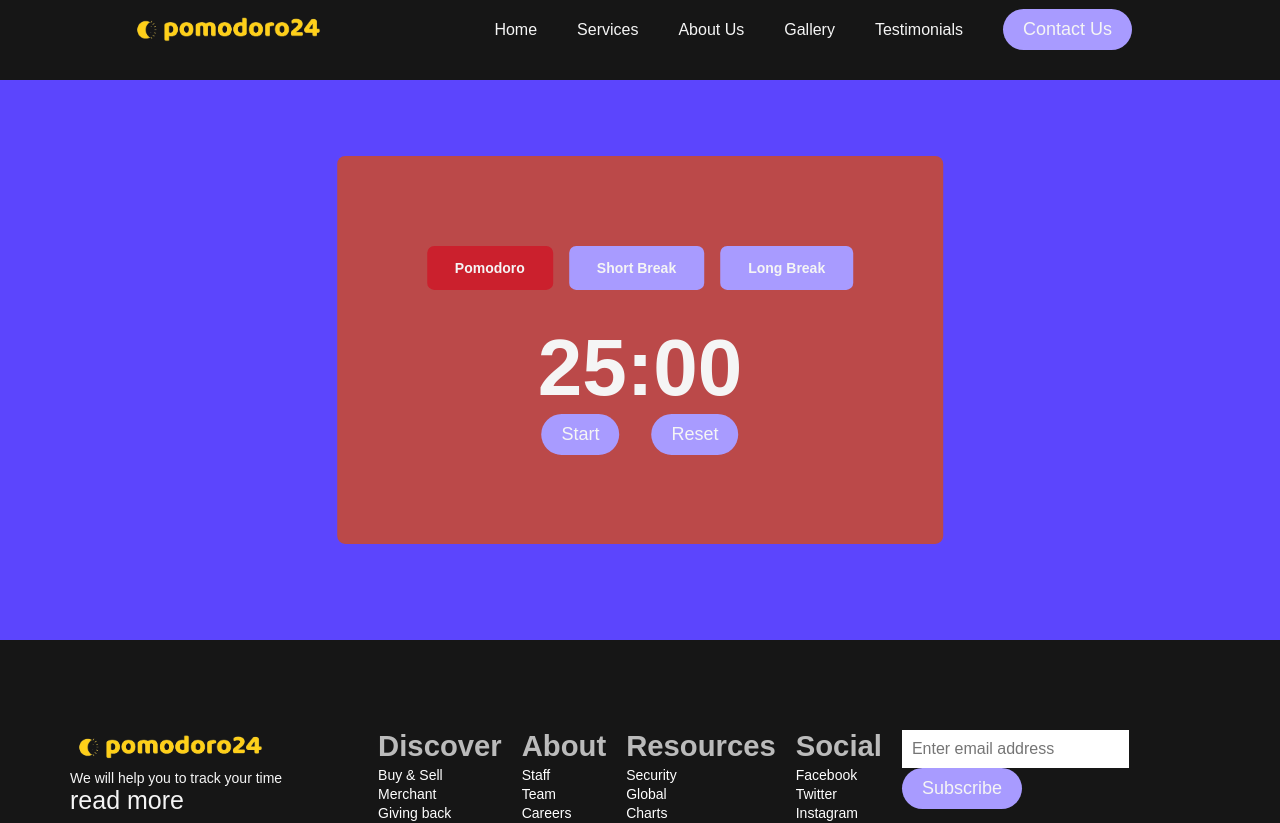
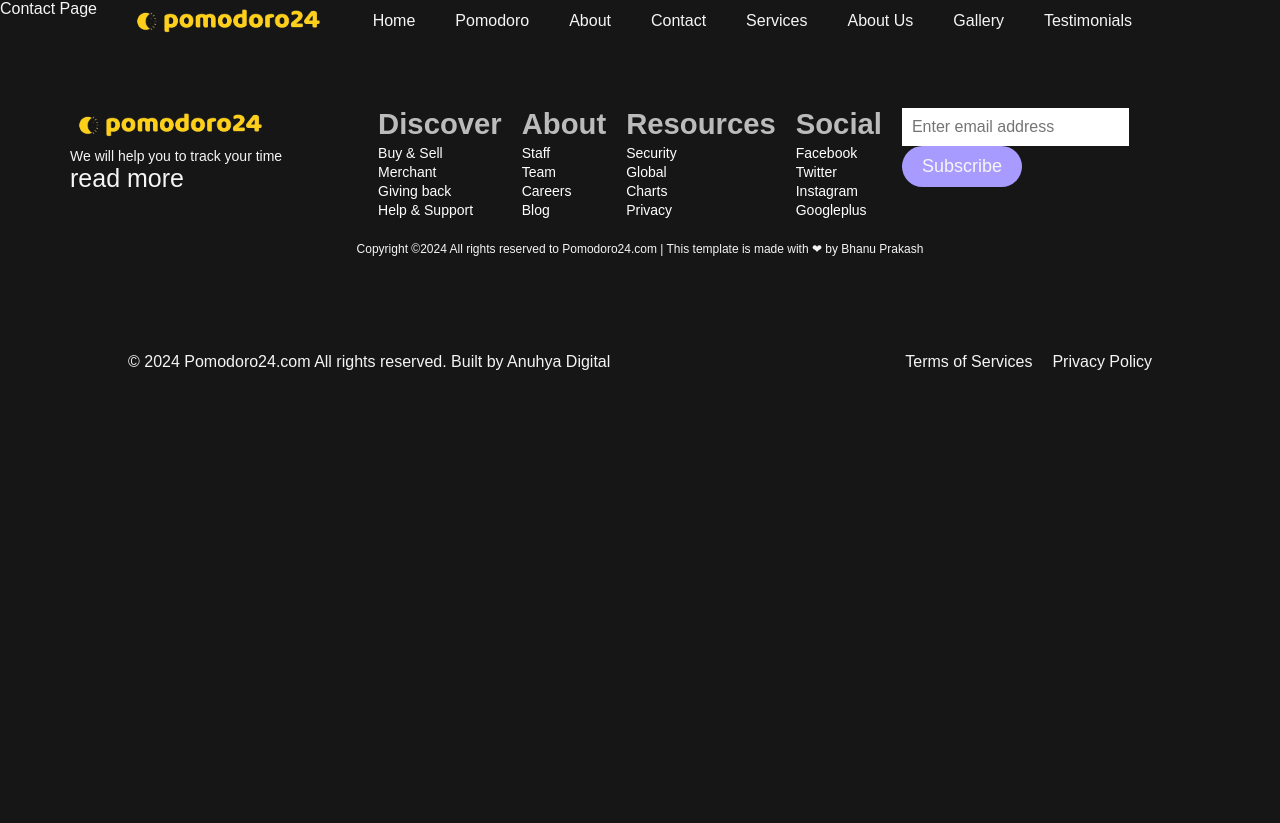
Before and after one commit to bhanuprakashsfdc/pomodoro24, a React (Vite) app: page /contact in a window 1280 px wide. Shown: the top 823 px of the page. After the commit the page ends 800 px from the top, so only its background shows below. Built offline with nearby package versions, Linux system fonts and the light colour scheme.

Commit message:
pushing working after routing

```diff
--- a/package.json
+++ b/package.json
@@ -11,7 +11,7 @@
   },
   "dependencies": {
     "react": "^18.2.0",
-    "react-dom": "^18.2.0"
+    "react-router-dom": "^6.23.1"
   },
   "devDependencies": {
     "@types/react": "^18.2.66",
--- a/src/App.jsx
+++ b/src/App.jsx
@@ -9,7 +9,7 @@ function App() {
     <>
       <div className='app-container'>
         <Navbar />
-        <Pomodoro />
+
         < Minifooter />
         <Footer />
       </div>
--- a/src/layout/Navbar/Navbar.jsx
+++ b/src/layout/Navbar/Navbar.jsx
@@ -2,10 +2,15 @@ import React, {useEffect, useState} from 'react'
 /* import { Link } from 'react-router-dom'; */
 import './Navbar.css'
 import { colors } from '../../constants/constants';
-
+/* Pages */
+import Home from '../../pages/Home'
+import About from '../../pages/About'
+import Contact from '../../pages/Contact'
+import Pomodoro from '../../pages/Pomodoro';
+/* Images */
 import logo from '../../assets/images/logo.png';
-import menu_icon from '../../assets/icons/menu-icon.png';
-
+import menuIcon from '../../assets/icons/menu-icon.png';
+import { Link, BrowserRouter as Router, Routes, Route } from 'react-router-dom'
 
 const navbar = () => {
   /* Onclick on menu navigate to section */
@@ -17,24 +22,35 @@ const navbar = () => {
   },[]);
   /* Display humbergericon on click hide menu bar */
   const [mobileMenu, setMobileMenu] = useState(false);
-  const toogleMenu = ()=>{
-    mobileMenu? setMobileMenu(false):setMobileMenu(true);
-  }
+  const toggleMenu = () => {
+    setMobileMenu(!mobileMenu);
+};
 
   return (
+    <Router>
     <nav className={`container ${sticky? 'dark-nav':''}`}>
-      <img src={logo} alt="" className='logo'/>
+        <img src={logo} alt="logo" className="logo" />
         <ul className={mobileMenu?'':'hide-mobile-menu'}>
-      <li>Home</li>
+            <li><Link to="/">Home</Link></li>
+            <li><Link to="/pomodoro">Pomodoro</Link></li>
+            <li><Link to="/about">About</Link></li>
+            <li><Link to="/contact">Contact</Link></li>
             <li> Services</li>
             <li> About Us</li>
             <li> Gallery</li>
             <li> Testimonials</li>
-        <li> <button> Contact Us</button></li>
         </ul>
-      <img src={menu_icon} alt="" className='menu_icon nav_contact_box' onClick={toogleMenu}/>
+        <img src={menuIcon} alt="Menu Icon" className="menu_icon nav_contact_box" onClick={toggleMenu} />
     </nav>
-  )
+
+    <Routes>
+        <Route path="/" element={<Home />} />
+        <Route path="/pomodoro" element={<Pomodoro />} />
+        <Route path="/about" element={<About />} />
+        <Route path="/contact" element={<Contact />} />
+    </Routes>
+</Router>
+);
 }
 
 export default navbar
--- /dev/null
+++ b/src/pages/About.jsx
@@ -0,0 +1,11 @@
+import React from 'react'
+
+function about(){
+  return (
+    <div>
+      <p> About us</p>
+    </div>
+  )
+}
+
+export default about
--- /dev/null
+++ b/src/pages/Contact.jsx
@@ -0,0 +1,9 @@
+function Contact() {
+  return (
+    <div>
+      <p> Contact Page</p>
+    </div>
+  );
+}
+
+export default Contact;
--- /dev/null
+++ b/src/pages/Home.jsx
@@ -0,0 +1,9 @@
+function Home() {
+  return (
+    <div>
+      <p> H</p>
+    </div>
+  );
+}
+
+export default Home;
--- /dev/null
+++ b/src/pages/Pomodoro.jsx
@@ -0,0 +1,11 @@
+import React from 'react'
+import Pomodoro from '../components/Pomodoro/Pomodoro'
+function pomodoro(){
+  return (
+    <>
+      <Pomodoro />
+    </>
+  )
+}
+
+export default pomodoro
```
Also changed, not shown: src/main.jsx (+4 -3 lines), 1 other file (tests, documents, lock files or other folders). Lines whose indentation alone changed are shown as unchanged.
